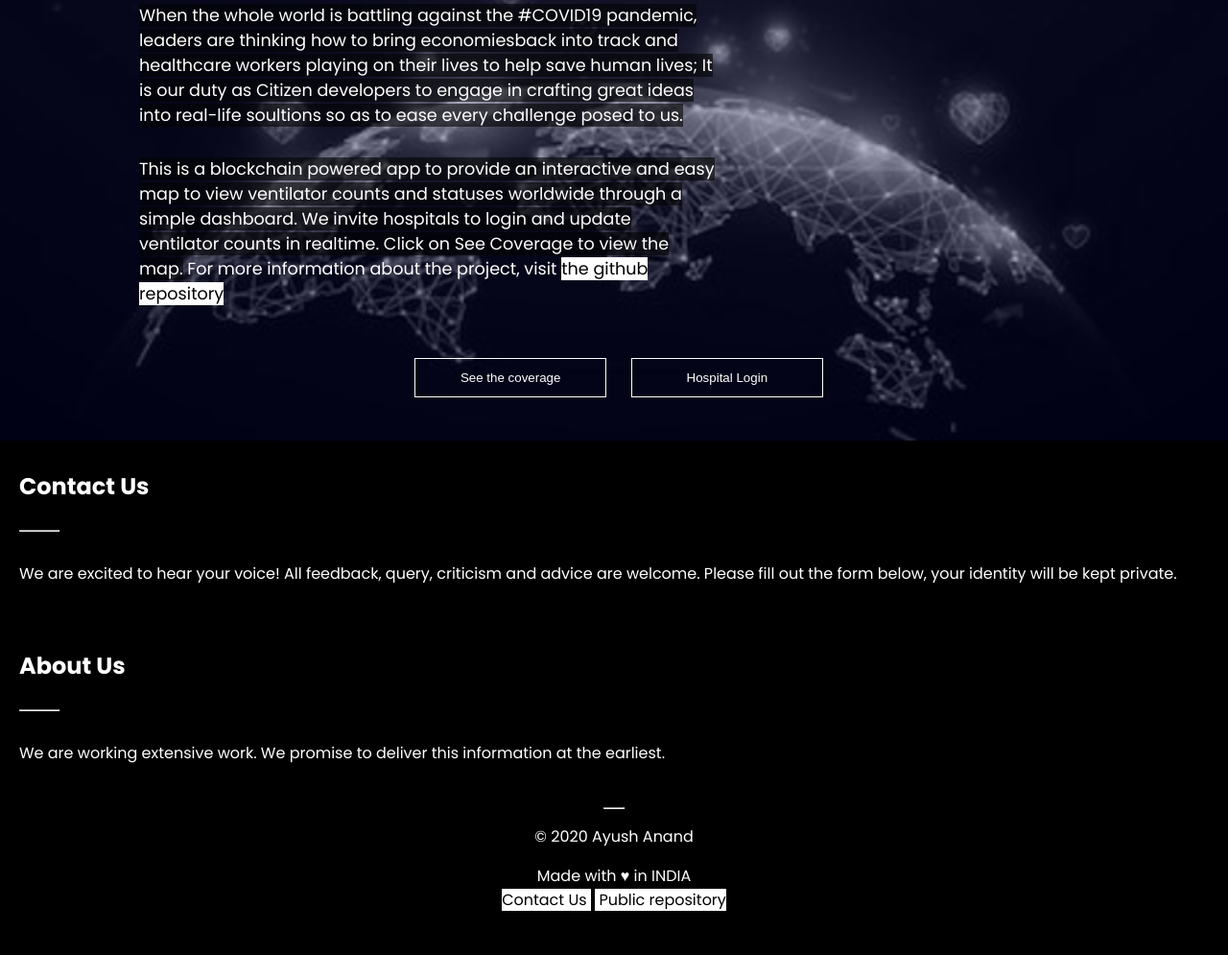
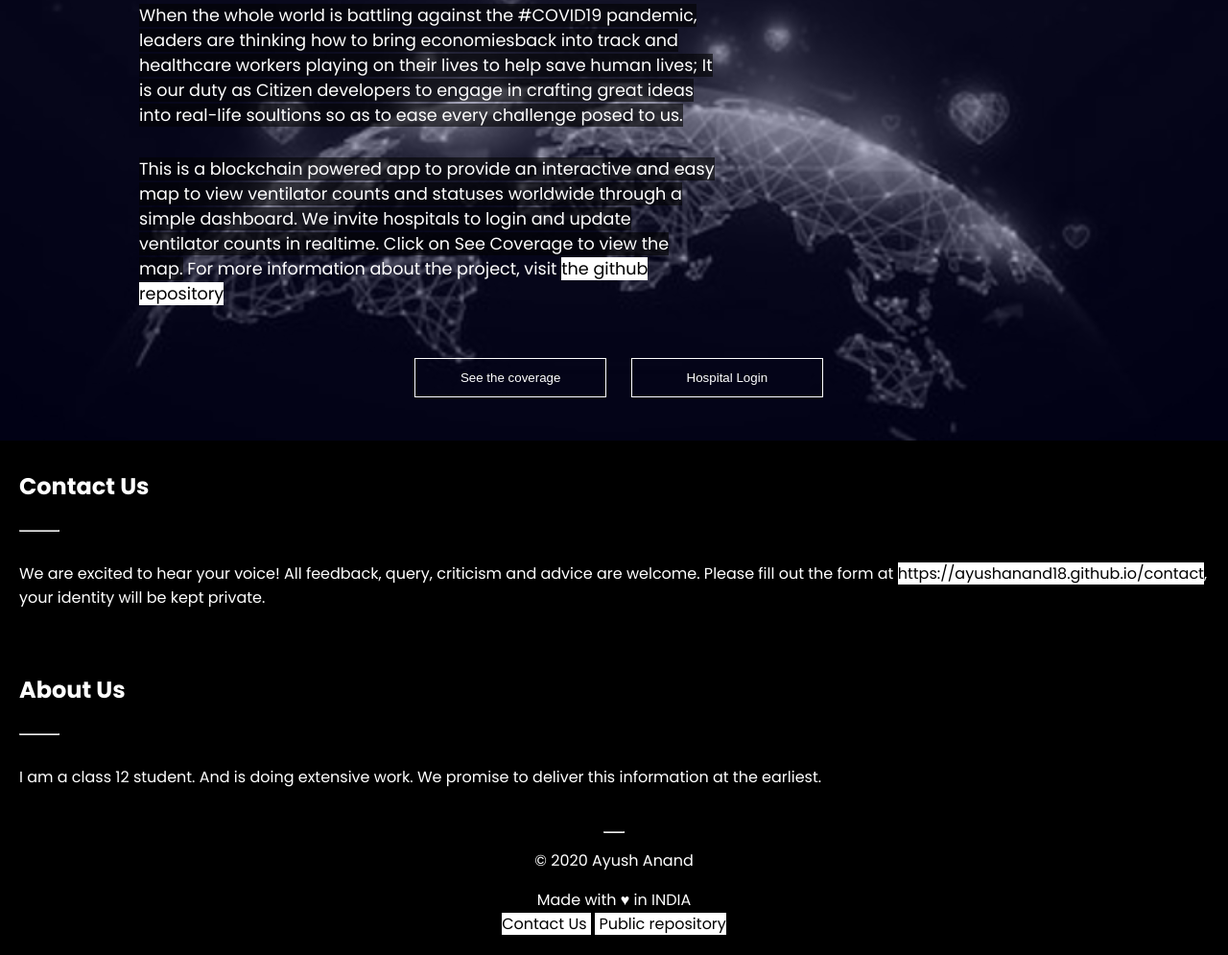
Before and after one commit to ayushanand18/covid-19, a website: page public/index.html in a window 1280 px wide. Shown: the part 162-1157 px from the top of the page at 96% size. Before the commit the page ends 1132 px from the top, so only its background shows below. Drawn offline with Linux system fonts and the light colour scheme.

Commit message:
Provided contact details

```diff
--- a/public/index.html
+++ b/public/index.html
@@ -34,16 +34,16 @@
             <a name="contact"></a>
             <h2>Contact Us</h2>
             <hr width=20px><br>
-            <p> We are excited to hear your voice! All feedback, query, criticism and advice are welcome. Please fill out the form below, your identity will be kept private.</p>
+            <p> We are excited to hear your voice! All feedback, query, criticism and advice are welcome. Please fill out the form at <a href="https://ayushanand18.github.io/contact">https://ayushanand18.github.io/contact</a>, your identity will be kept private.</p>
     </section>
 
     <!-- About section-->
     <section>
         <div>
-            <a name="contact"></a>
+            <a name="about"></a>
             <h2>About Us</h2>
             <hr width=20px><br>
-            <p> We are working extensive work. We promise to deliver this information at the earliest.</p>
+            <p> I am a class 12 student. And is doing extensive work. We promise to deliver this information at the earliest.</p>
     </section>
 
     <!-- footer section-->
```
